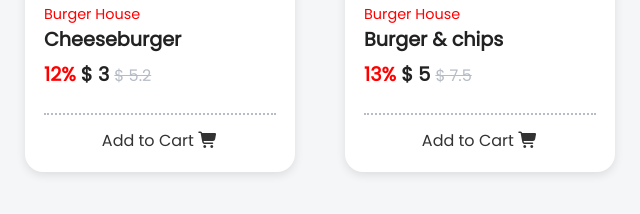
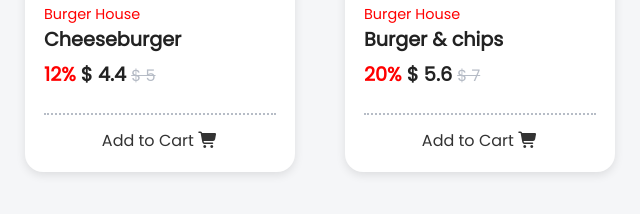
Before and after one commit to kennyne274/card-UI-design, a plain HTML site: page hamburger-card-design/index.html in a window 1280 px wide. Shown: the part 430-644 px from the top of the page, 320-960 px from the left. Drawn offline with Linux system fonts and the light colour scheme.

Commit message:
Update prices and discounts for menu items

```diff
--- a/hamburger-card-design/index.html
+++ b/hamburger-card-design/index.html
@@ -29,7 +29,7 @@
                 <p class="brand">Burger House</p>
                 <h3>Cheeseburger</h3>
                 <div class="price">
-                    <p><span class="discount">12%</span> $ 3 <del>$ 5.2</del></p>
+                    <p><span class="discount">12%</span> $ 4.4 <del>$ 5</del></p>
                 </div>
                 <div class="add-cart">
                     <p>Add to Cart <i class="fa-solid fa-cart-shopping"></i></p>
@@ -43,7 +43,7 @@
                 <p class="brand">Burger House</p>
                 <h3>Burger & chips</h3>
                 <div class="price">
-                    <p><span class="discount">13%</span> $ 5 <del> $ 7.5</del></p>
+                    <p><span class="discount">20%</span> $ 5.6 <del> $ 7</del></p>
                 </div>
                 <div class="add-cart">
                     <p>Add to Cart <i class="fa-solid fa-cart-shopping"></i></p>
```
